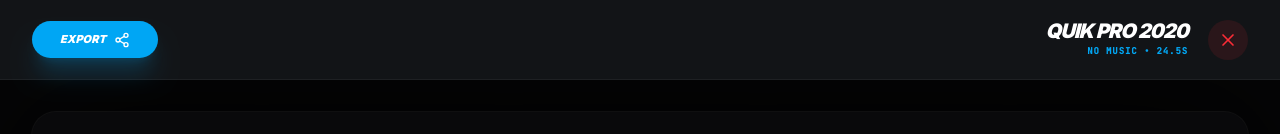
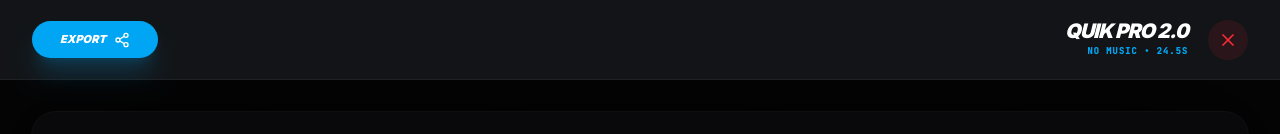
Before and after one commit to amineto/quikpro-video-editor, a React (Vite) app: page / in a window 1280 px wide. Shown: the top 134 px of the page. Built offline with nearby package versions, Linux system fonts and the light colour scheme.

Commit message:
feat: Update Quik Pro branding to 2.0
Revises the application title from "QUIK PRO 2020" to "QUIK PRO 2.0" to reflect the current product version and branding.

```diff
--- a/src/App.tsx
+++ b/src/App.tsx
@@ -1037,7 +1037,7 @@ ${JSON.stringify({ media, aspectRatio, selectedAnimation, selectedTransition, du
             <X size={20}/>
           </button>
           <div>
-            <h1 className="text-xl font-black italic tracking-tighter text-white uppercase leading-none">QUIK PRO 2020</h1>
+            <h1 className="text-xl font-black italic tracking-tighter text-white uppercase leading-none">QUIK PRO 2.0</h1>
             <p className="font-mono text-[9px] font-bold text-sky-500 uppercase mt-1 tracking-widest">{selectedMusic.name} • {duration.toFixed(1)}s</p>
           </div>
         </div>
```
